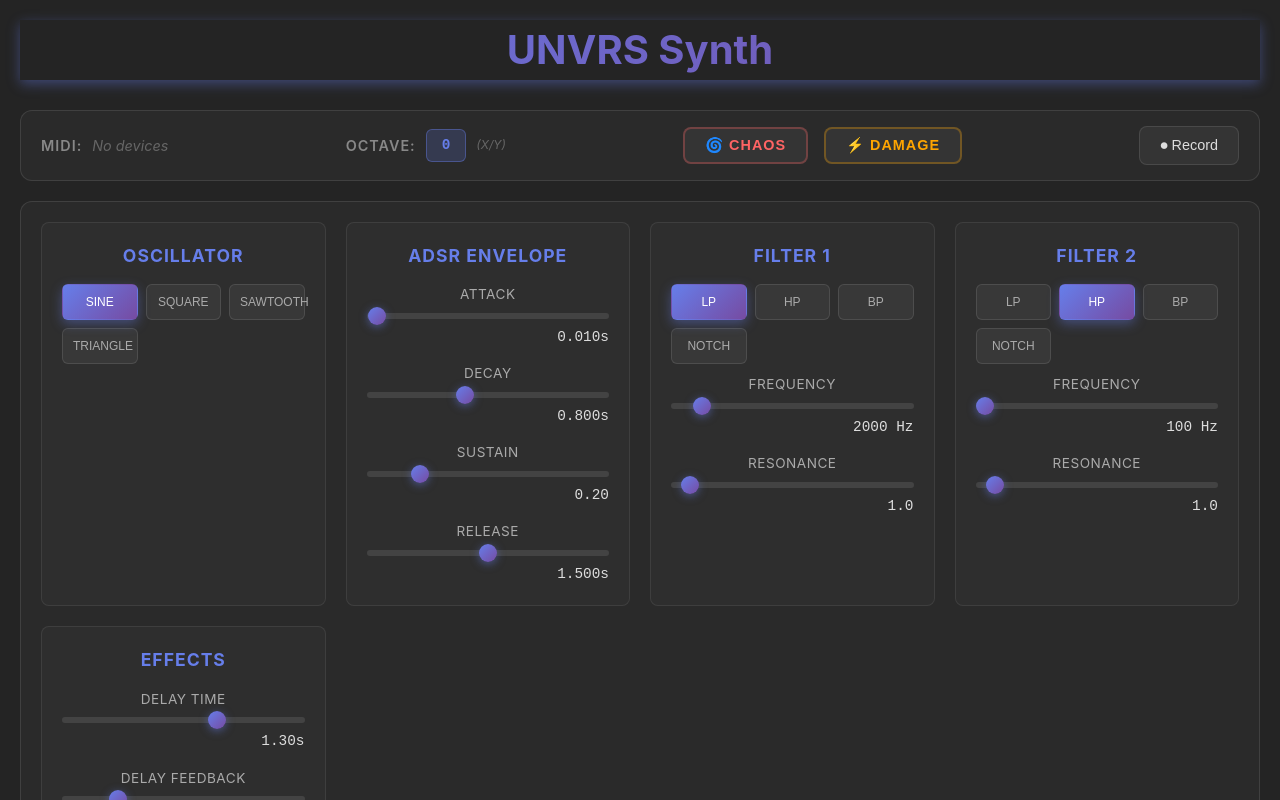
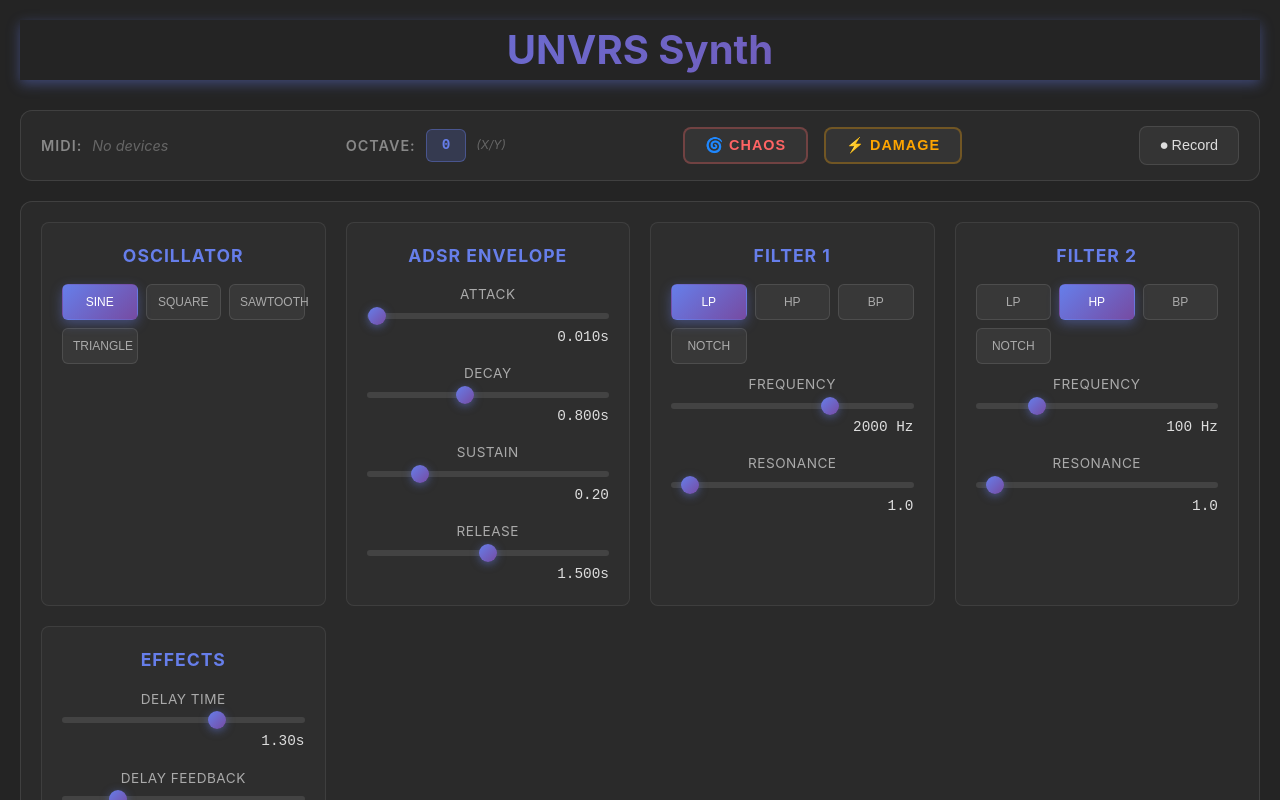
Before and after one commit to UNVRSmusic/unvrs-synth, a React (Vite) app: page / in a window 1280 px wide. Both pictures are taken after a click on the button "Click to Initialize Audio". Shown: the top 800 px of the page. Built offline with nearby package versions, Linux system fonts and the light colour scheme.

Commit message:
filter update

```diff
--- a/src/App.tsx
+++ b/src/App.tsx
@@ -9,6 +9,7 @@ function App() {
 
   const initializeAudio = async () => {
     const engine = AudioEngine.getInstance();
+    console.log("engine", engine);
     await engine.initialize();
     setAudioEngine(engine);
     setIsInitialized(true);
--- a/src/audio/AudioEngine.ts
+++ b/src/audio/AudioEngine.ts
@@ -218,6 +218,10 @@ export class AudioEngine {
   // Parameter setters
   setWaveType(type: OscillatorType): void {
     this.waveType = type;
+    // Update all active voices
+    this.activeVoices.forEach((voice) => {
+      voice.setWaveType(type);
+    });
   }
 
   setEnvelope(
@@ -230,18 +234,30 @@ export class AudioEngine {
     this.decay = decay;
     this.sustain = sustain;
     this.release = release;
+    // Update all active voices
+    this.activeVoices.forEach((voice) => {
+      voice.setEnvelope(attack, decay, sustain, release);
+    });
   }
 
   setFilter1(type: BiquadFilterType, frequency: number, q: number): void {
     this.filter1Type = type;
     this.filter1Frequency = frequency;
     this.filter1Q = q;
+    // Update all active voices
+    this.activeVoices.forEach((voice) => {
+      voice.setFilter1(type, frequency, q);
+    });
   }
 
   setFilter2(type: BiquadFilterType, frequency: number, q: number): void {
     this.filter2Type = type;
     this.filter2Frequency = frequency;
     this.filter2Q = q;
+    // Update all active voices
+    this.activeVoices.forEach((voice) => {
+      voice.setFilter2(type, frequency, q);
+    });
   }
 
   setDelay(time: number, feedback: number, mix: number): void {
--- a/src/components/FilterSection.tsx
+++ b/src/components/FilterSection.tsx
@@ -6,6 +6,23 @@ interface FilterSectionProps {
   audioEngine: AudioEngine;
   filterNumber: 1 | 2;
 }
+
+// Exponential frequency mapping constants
+const MIN_FREQ = 20;
+const MAX_FREQ = 20000;
+const SLIDER_STEPS = 1000;
+
+// Convert linear slider value (0-1000) to exponential frequency (20-20000 Hz)
+const sliderToFreq = (sliderValue: number): number => {
+  return MIN_FREQ * Math.pow(MAX_FREQ / MIN_FREQ, sliderValue / SLIDER_STEPS);
+};
+
+// Convert frequency to linear slider value
+const freqToSlider = (freq: number): number => {
+  return (
+    (Math.log(freq / MIN_FREQ) / Math.log(MAX_FREQ / MIN_FREQ)) * SLIDER_STEPS
+  );
+};
 
 const FilterSection = ({ audioEngine, filterNumber }: FilterSectionProps) => {
   const filterDefaults =
@@ -26,12 +43,13 @@ const FilterSection = ({ audioEngine, filterNumber }: FilterSectionProps) => {
     }
   };
 
-  const handleFrequencyChange = (value: number) => {
-    setFrequency(value);
+  const handleFrequencyChange = (sliderValue: number) => {
+    const freq = sliderToFreq(sliderValue);
+    setFrequency(freq);
     if (filterNumber === 1) {
-      audioEngine.setFilter1(filterType, value, q);
+      audioEngine.setFilter1(filterType, freq, q);
     } else {
-      audioEngine.setFilter2(filterType, value, q);
+      audioEngine.setFilter2(filterType, freq, q);
     }
   };
 
@@ -71,10 +89,10 @@ const FilterSection = ({ audioEngine, filterNumber }: FilterSectionProps) => {
           <label>Frequency</label>
           <input
             type="range"
-            min="20"
-            max="20000"
+            min="0"
+            max={SLIDER_STEPS}
             step="1"
-            value={frequency}
+            value={freqToSlider(frequency)}
             onChange={(e) => handleFrequencyChange(parseFloat(e.target.value))}
           />
           <span className="value">{frequency.toFixed(0)} Hz</span>
```
